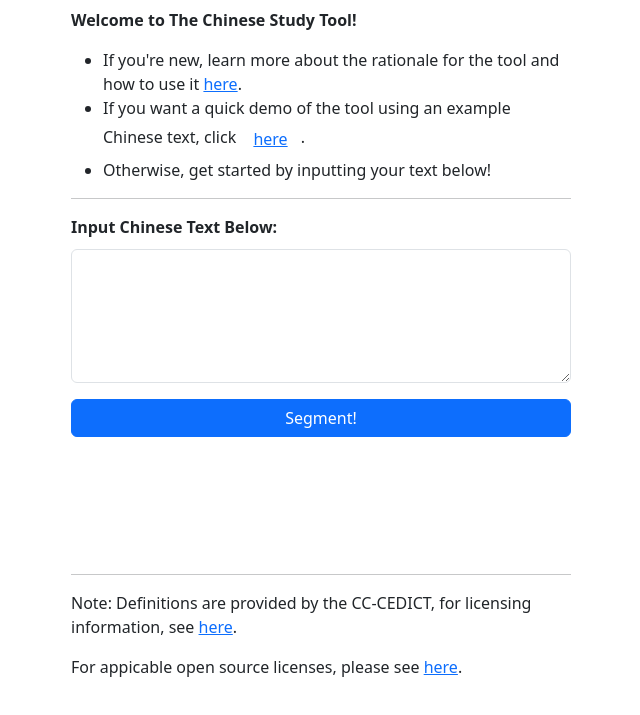
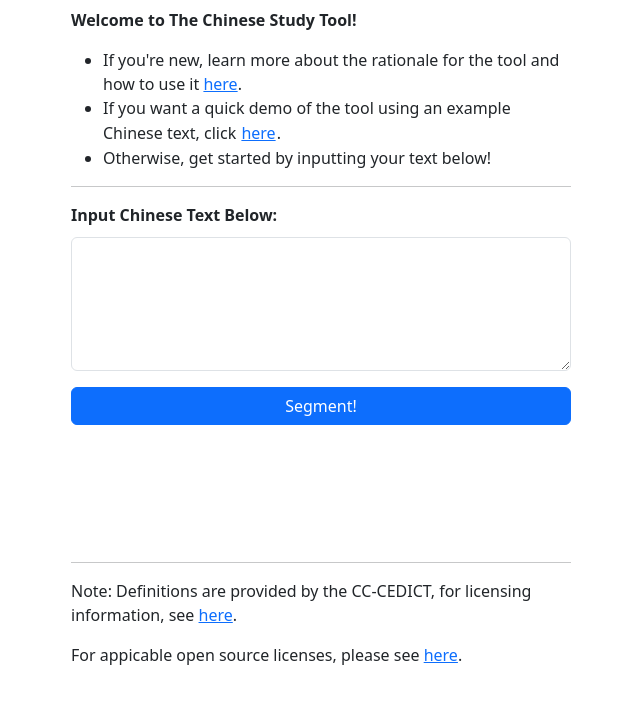
Before and after one commit to aal451/aal451.github.io, a plain HTML site: page index.html in a window 1280 px wide. Shown: the part 83-798 px from the top of the page, without its empty margins (319-959 px from the left). Drawn offline with nearby package versions, Linux system fonts and the light colour scheme.

Commit message:
fix styling of demo link

```diff
--- a/index.html
+++ b/index.html
@@ -17,7 +17,7 @@
     <p><b>Welcome to The Chinese Study Tool!</b></p>
     <ul>
         <li>If you're new, learn more about the rationale for the tool and how to use it <a href= "https://github.com/aal451/aal451.github.io/blob/main/README.md">here</a>.</li>
-        <li>If you want a quick demo of the tool using an example Chinese text, click <button id="demo-button" type="button" class="btn btn-link">here</button>.</li>
+        <li>If you want a quick demo of the tool using an example Chinese text, click <button id="demo-button" type="button" class="btn btn-link" style="padding: 0px; vertical-align: baseline;">here</button>.</li>
         <li>Otherwise, get started by inputting your text below!</li>
     </ul>
     <hr>
```
